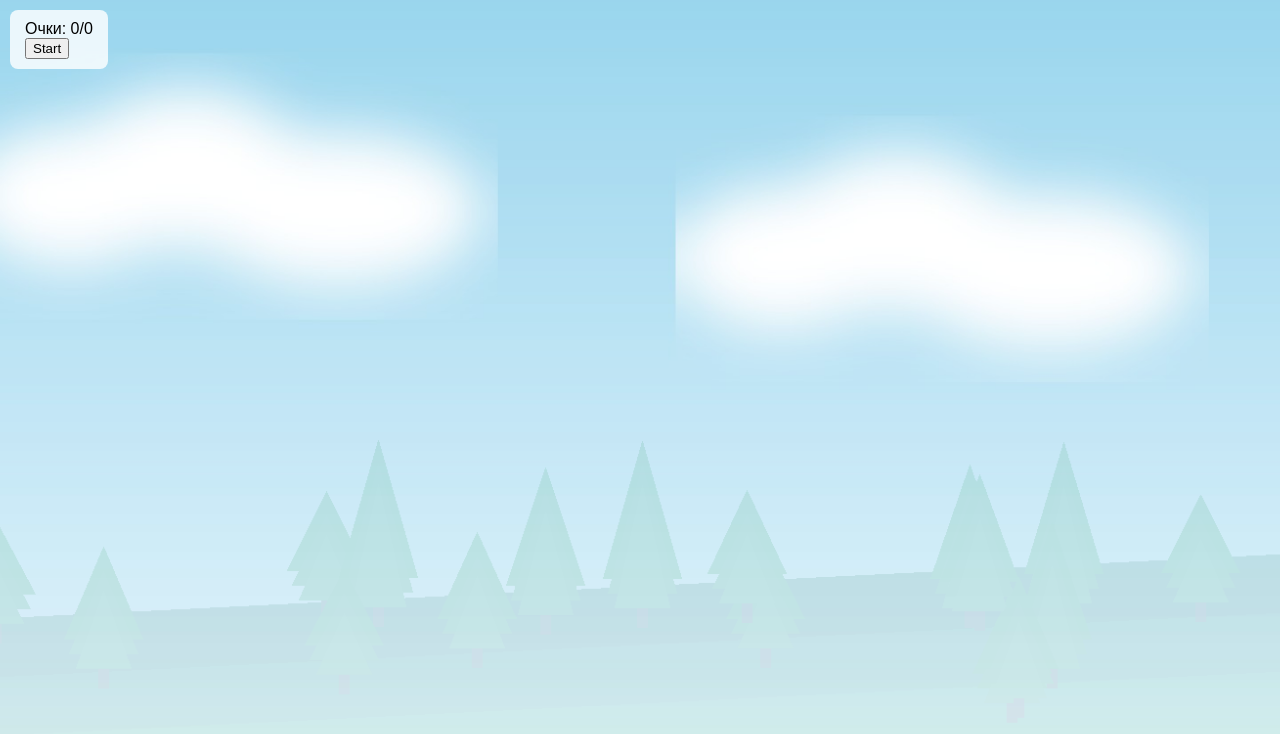
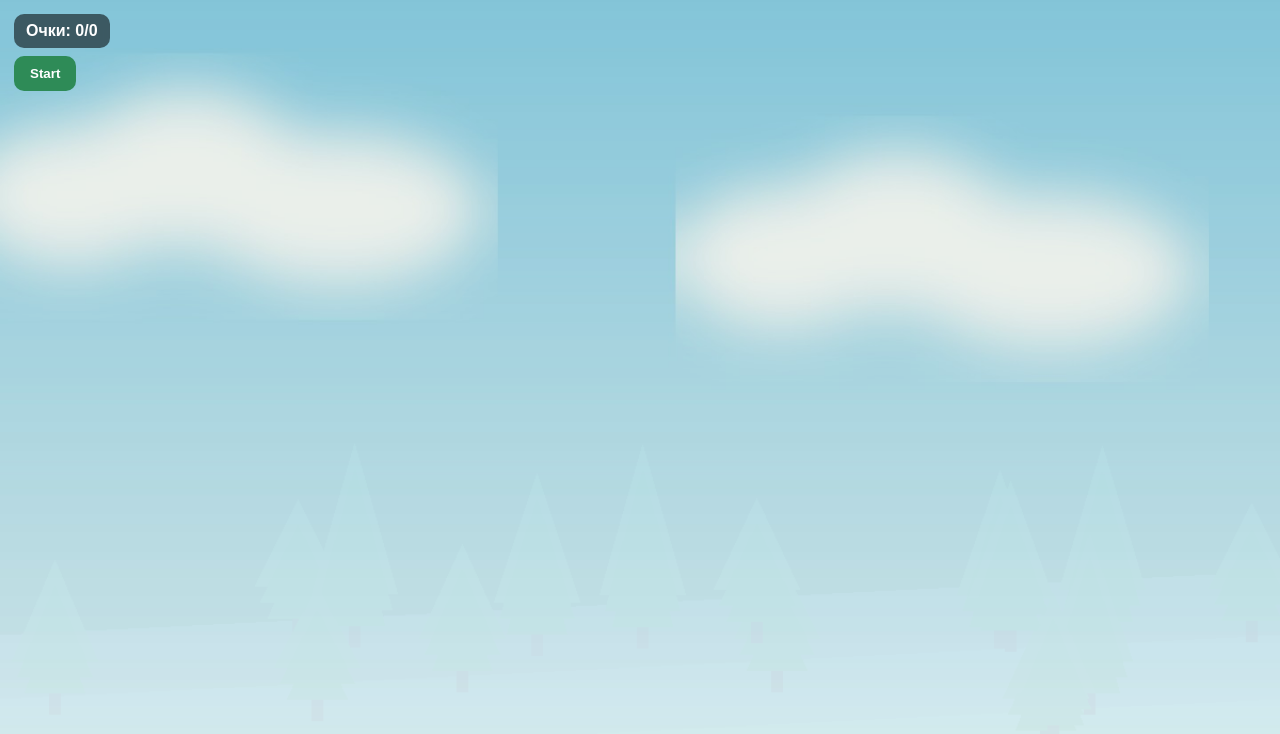
Before and after one commit to MaximBovenko034/green-quest-final, a plain HTML site: page index.html in a window 1280 px wide. Drawn offline with Linux system fonts and the light colour scheme.

Commit message:
Update style.css

```diff
--- a/style.css
+++ b/style.css
@@ -1,70 +1,101 @@
-body, html {
-  margin: 0;
-  padding: 0;
-  overflow: hidden;
-  height: 100%;
-  font-family: Arial, sans-serif;
+:root{
+  --hud-bg: rgba(0,0,0,0.55);
+  --hud-text: #fff;
+  --btn: #2e8b57;
+  --btn-h: #26764a;
 }
 
-#gameArea {
-  position: relative;
-  width: 100vw;
-  height: 100vh;
-  overflow: hidden;
+*{box-sizing:border-box}
+html,body{height:100%}
+body{
+  margin:0;
+  font-family: Arial, system-ui, -apple-system, Segoe UI, Roboto, sans-serif;
+  overflow:hidden; /* сцена – во весь экран */
+  background:#0b3d0b; /* на случай если фон не загрузится */
 }
 
-#bg-layer {
-  position: absolute;
-  width: 110%;
-  height: 110%;
-  top: -5%;
-  left: -5%;
-  background: url('images/trees-mid.png') no-repeat center center/cover;
-  z-index: 0;
-  transition: transform 0.1s linear;
+/* Сцена */
+#gameArea{
+  position:relative;
+  width:100vw; height:100vh;
+  overflow:hidden;
 }
 
-#forest-layer {
-  position: absolute;
-  width: 120%;
-  height: 120%;
-  top: -10%;
-  left: -10%;
-  background: url('images/forest-background.jpg') no-repeat center center/cover;
-  z-index: 1;
-  opacity: 0.9;
-  transition: transform 0.1s linear;
+/* Фоны (parallax) */
+#bg-layer,
+#forest-layer{
+  position:absolute; inset:-10%;
+  background-repeat:no-repeat;
+  background-position:center;
+  background-size:cover;
+  will-change:transform;
+  transition:transform 0.08s linear;
+  pointer-events:none;
+}
+#bg-layer{
+  z-index:0;
+  background-image:url('images/trees-mid.png');
+  filter:brightness(.9) saturate(.9);
+}
+#forest-layer{
+  z-index:1;
+  background-image:url('images/forest-background.jpg');
+  opacity:.92;
 }
 
-.trash {
-  position: absolute;
-  width: 60px;
-  cursor: pointer;
-  transition: transform 0.2s;
-  z-index: 2;
+/* Контейнер мусора */
+#trash-container{
+  position:absolute; inset:0;
+  z-index:3; /* поверх фонов */
+  pointer-events:auto;
 }
 
-.trash:hover {
-  transform: scale(1.2);
+/* Мусор */
+.trash{
+  position:absolute;
+  width:68px; height:68px;
+  user-select:none;
+  cursor:pointer;
+  transition:transform .15s ease, opacity .25s ease;
 }
+.trash:hover{ transform:scale(1.08) }
+.trash:active{ transform:scale(.95) }
 
-#hud {
-  position: absolute;
-  top: 10px;
-  left: 10px;
-  z-index: 3;
-  background: rgba(255,255,255,0.8);
-  padding: 10px 15px;
-  border-radius: 8px;
+/* HUD */
+#hud{
+  position:absolute; top:14px; left:14px;
+  z-index:4;
+  display:flex; flex-direction:column; gap:8px;
+  align-items:flex-start;
 }
+#scoreBox{
+  color:var(--hud-text);
+  background:var(--hud-bg);
+  padding:8px 12px;
+  border-radius:10px;
+  font-weight:700;
+  font-size:16px;
+  backdrop-filter: blur(3px);
+}
+.btn{
+  background:var(--btn);
+  color:#fff; border:0; border-radius:10px;
+  padding:10px 16px; font-weight:700; cursor:pointer;
+}
+.btn:hover{ background:var(--btn-h) }
 
-#message {
-  margin-top: 10px;
-  font-size: 18px;
-  color: green;
-  font-weight: bold;
+#message{
+  background:var(--hud-bg);
+  color:#eaffea;
+  padding:10px 14px; border-radius:10px;
+  font-weight:700; font-size:18px;
+  backdrop-filter: blur(3px);
+  transition:opacity .25s;
 }
+.hidden{ opacity:0; pointer-events:none }
 
-.hidden {
-  display: none;
+/* Адаптив */
+@media (max-width:600px){
+  .trash{ width:56px; height:56px }
+  #scoreBox{ font-size:14px }
 }
```
